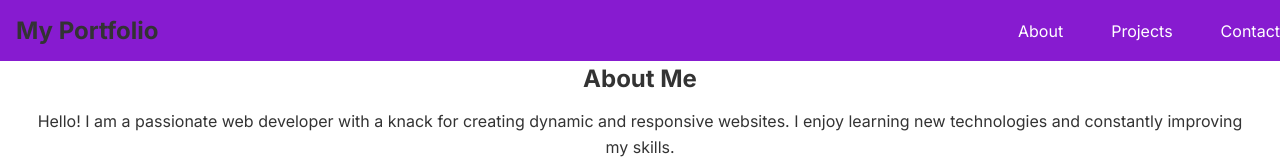
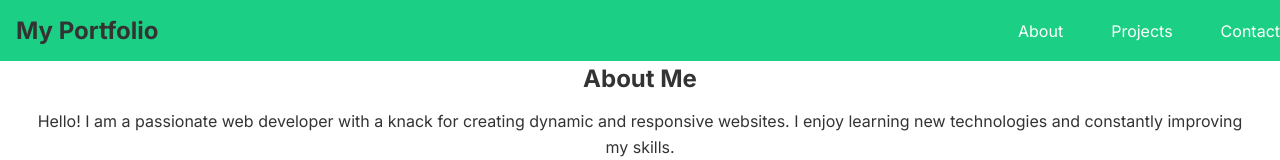
Before and after one commit to dreamscaatcher/Guri-Portfolio, a Next.js app: page / in a window 1280 px wide. Shown: the top 160 px of the page. Built offline with nearby package versions, Linux system fonts and the light colour scheme.

Commit message:
style: Update background color in Header.module.css

```diff
--- a/src/styles/Header.module.css
+++ b/src/styles/Header.module.css
@@ -4,7 +4,7 @@
     justify-content: space-between;
     align-items: center;
     padding: 1rem;
-    background-color: hsl(276, 77%, 46%);
+    background-color: hsl(155, 77%, 46%);
     color: #fff;
     position: fixed;
     width: 100%;
```
